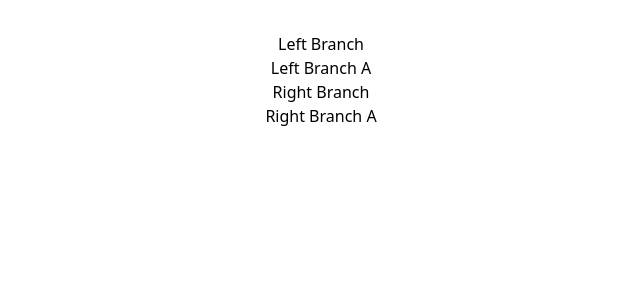
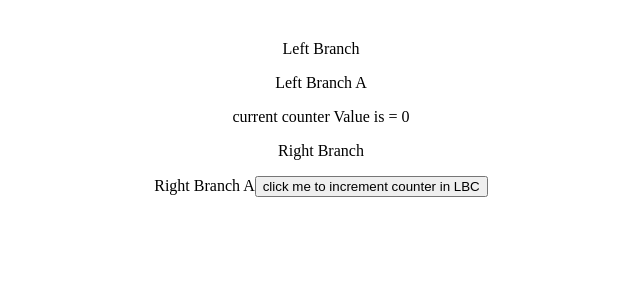
Before and after one commit to Maietskyi/react-okten-sept-2025, a React (Vite) app: page / in a window 1280 px wide. Shown: the top 300 px of the page, without its empty margins (319-959 px from the left). Built offline with nearby package versions, Linux system fonts and the light colour scheme; the HTML template or start-up script is replaced by a standard one.

Commit message:
Add Lesson 7 / 5-context

```diff
--- a/src/App.tsx
+++ b/src/App.tsx
@@ -1,13 +1,24 @@
 import './App.css'
 import LeftBranch from "./components/LeftBranch.tsx";
 import RightBranch from "./components/RightBranch.tsx";
+import {init, MyContext} from "./context/MyContext.tsx";
+import {useState} from "react";
 
 function App() {
 
+    const [counter, setCounter] = useState<number>(init.counterValue)
+
     return (
         <>
-            <LeftBranch/>
-            <RightBranch/>
+            <MyContext.Provider value={{
+                counterValue: counter,
+                increment: (obj) => {
+                    setCounter(++obj)
+                }
+            }}>
+                <LeftBranch/>
+                <RightBranch/>
+            </MyContext.Provider>
         </>
     )
 }
--- a/src/components/LeftBranchA.tsx
+++ b/src/components/LeftBranchA.tsx
@@ -1,8 +1,15 @@
+import {useContext} from "react";
+import {MyContext} from "../context/MyContext.tsx";
 
 const LeftBranchA = () => {
+    const {counterValue} = useContext(MyContext);
     return (
         <div>
             Left Branch A
+
+            <p>
+                current counter Value is = {counterValue}
+            </p>
         </div>
     );
 };
--- a/src/components/RightBranchA.tsx
+++ b/src/components/RightBranchA.tsx
@@ -1,8 +1,14 @@
+import {useContext} from "react";
+import {MyContext} from "../context/MyContext.tsx";
 
 const RightBranchA = () => {
+    const {counterValue, increment} = useContext(MyContext);
     return (
         <div>
             Right Branch A
+            <button onClick={() => {
+                increment(counterValue)
+            }}>click me to increment counter in LBC</button>
         </div>
     );
 };
--- a/src/context/MyContext.tsx
+++ b/src/context/MyContext.tsx
@@ -0,0 +1,14 @@
+import {createContext} from "react";
+
+type MyContextType = {
+    counterValue: number;
+    increment: (obj: number) => void;
+}
+
+export const init = {
+    counterValue:0,
+    increment: (obj:number) => {
+        console.log(obj)
+    }
+};
+export const MyContext = createContext<MyContextType>(init)
--- a/src/index.css
+++ b/src/index.css
@@ -1,3 +1,3 @@
-@tailwind base;
-@tailwind components;
-@tailwind utilities;
+/*@tailwind base;*/
+/*@tailwind components;*/
+/*@tailwind utilities;*/
```
